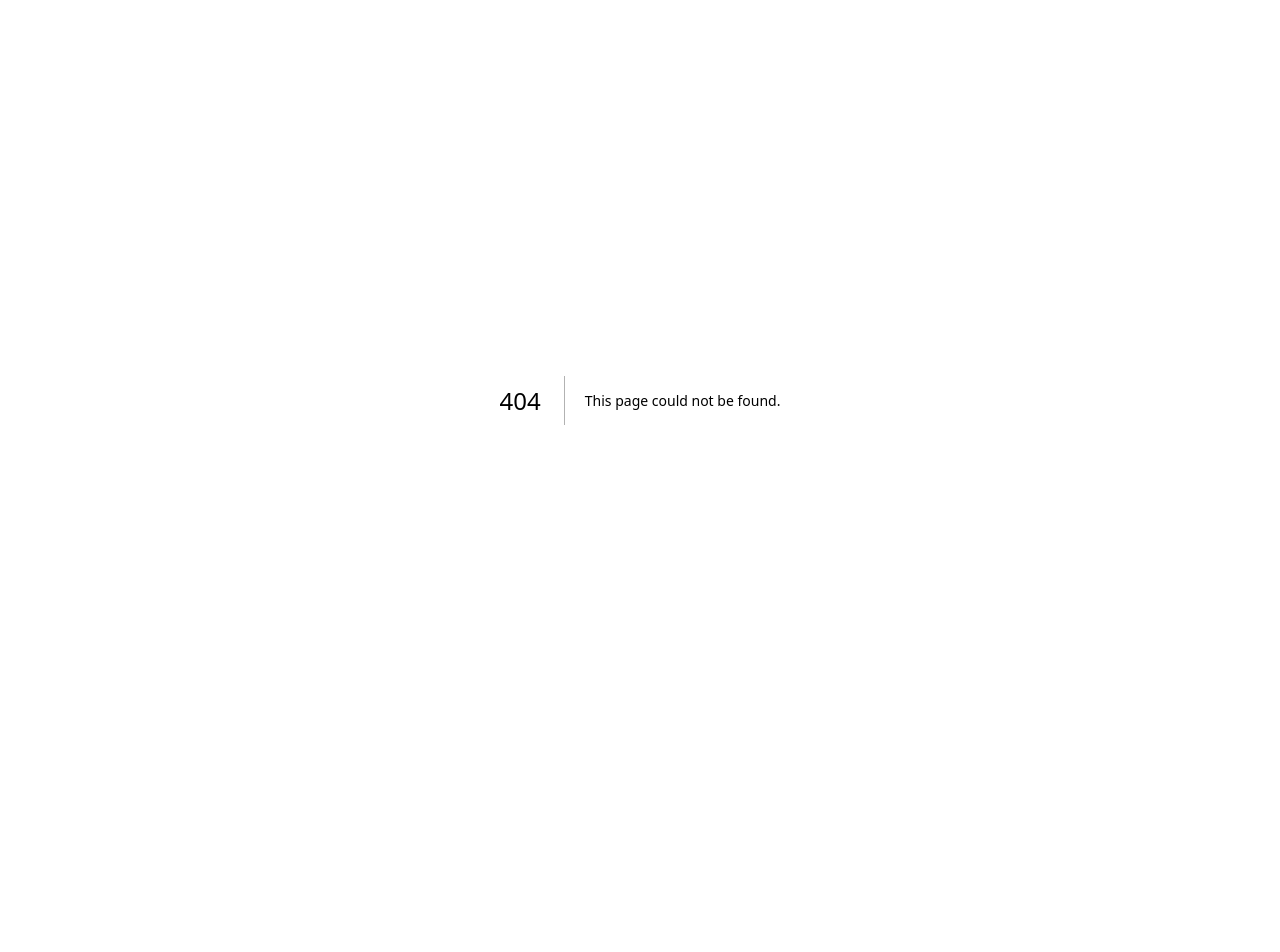
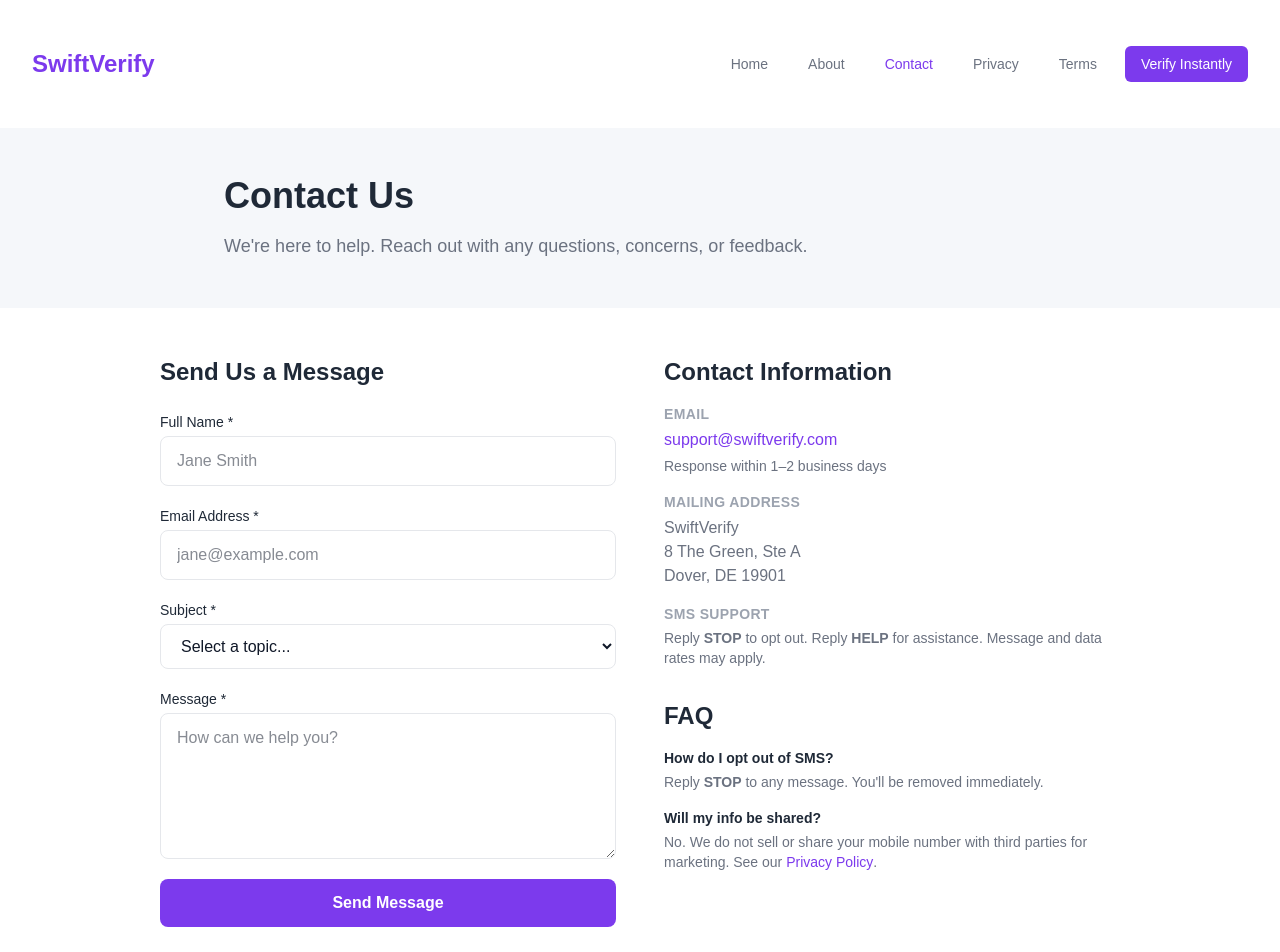
Before and after one commit to Textingman/org23224-swiftverify, a Next.js app: page /contact in a window 1280 px wide. Before the commit this address had no page. Shown: the top 952 px of the page. Before the commit the page ends 800 px from the top, so only its background shows below. Built offline with nearby package versions, Linux system fonts and the light colour scheme.

Commit message:
Initial site setup: SwiftVerify

```diff
--- /dev/null
+++ b/app/contact/page.tsx
@@ -0,0 +1,114 @@
+'use client';
+
+import { useState } from 'react';
+import Navbar from '../components/Navbar';
+import Footer from '../components/Footer';
+
+export default function ContactPage() {
+  const [formData, setFormData] = useState({ name: '', email: '', subject: '', message: '' });
+  const [submitted, setSubmitted] = useState(false);
+  const [submitting, setSubmitting] = useState(false);
+
+  const handleChange = (e: React.ChangeEvent<HTMLInputElement | HTMLTextAreaElement | HTMLSelectElement>) => {
+    setFormData({ ...formData, [e.target.name]: e.target.value });
+  };
+
+  const handleSubmit = async (e: React.FormEvent) => {
+    e.preventDefault();
+    setSubmitting(true);
+    setTimeout(() => { setSubmitting(false); setSubmitted(true); }, 1200);
+  };
+
+  return (
+    <div className="min-h-screen" style={{ backgroundColor: '#FFFFFF' }}>
+      <Navbar />
+      <section className="py-12" style={{ backgroundColor: '#F5F7FA' }}>
+        <div className="max-w-4xl mx-auto px-4 sm:px-6 lg:px-8">
+          <h1 className="text-4xl font-extrabold mb-4" style={{ color: '#1F2937' }}>Contact Us</h1>
+          <p className="text-lg" style={{ color: '#6B7280' }}>We're here to help. Reach out with any questions, concerns, or feedback.</p>
+        </div>
+      </section>
+      <section className="max-w-5xl mx-auto px-4 sm:px-6 lg:px-8 py-12">
+        <div className="grid grid-cols-1 md:grid-cols-2 gap-12">
+          <div>
+            <h2 className="text-2xl font-bold mb-6" style={{ color: '#1F2937' }}>Send Us a Message</h2>
+            {submitted ? (
+              <div className="rounded-xl p-8 text-center" style={{ backgroundColor: '#F0FDF4', border: '1px solid #BBF7D0' }}>
+                <div className="w-16 h-16 rounded-full flex items-center justify-center mx-auto mb-4" style={{ backgroundColor: '#DCFCE7' }}>
+                  <svg className="w-8 h-8" style={{ color: '#16A34A' }} fill="none" stroke="currentColor" viewBox="0 0 24 24">
+                    <path strokeLinecap="round" strokeLinejoin="round" strokeWidth={2} d="M5 13l4 4L19 7" />
+                  </svg>
+                </div>
+                <h3 className="text-xl font-bold mb-2" style={{ color: '#1F2937' }}>Message Sent!</h3>
+                <p style={{ color: '#6B7280' }}>Thank you for reaching out. We'll get back to you within 1–2 business days.</p>
+              </div>
+            ) : (
+              <form onSubmit={handleSubmit} className="space-y-5">
+                <div>
+                  <label className="block text-sm font-medium mb-1" style={{ color: '#1F2937' }}>Full Name *</label>
+                  <input type="text" name="name" required value={formData.name} onChange={handleChange} placeholder="Jane Smith" className="block w-full px-4 py-3 rounded-lg text-gray-900" style={{ border: '1px solid #E5E7EB' }} />
+                </div>
+                <div>
+                  <label className="block text-sm font-medium mb-1" style={{ color: '#1F2937' }}>Email Address *</label>
+                  <input type="email" name="email" required value={formData.email} onChange={handleChange} placeholder="jane@example.com" className="block w-full px-4 py-3 rounded-lg text-gray-900" style={{ border: '1px solid #E5E7EB' }} />
+                </div>
+                <div>
+                  <label className="block text-sm font-medium mb-1" style={{ color: '#1F2937' }}>Subject *</label>
+                  <select name="subject" required value={formData.subject} onChange={handleChange} className="block w-full px-4 py-3 rounded-lg text-gray-900" style={{ border: '1px solid #E5E7EB' }}>
+                    <option value="">Select a topic...</option>
+                    <option value="general">General Inquiry</option>
+                    <option value="sms-optout">SMS Opt-Out Request</option>
+                    <option value="sms-help">SMS Help</option>
+                    <option value="privacy">Privacy / Data Request</option>
+                    <option value="other">Other</option>
+                  </select>
+                </div>
+                <div>
+                  <label className="block text-sm font-medium mb-1" style={{ color: '#1F2937' }}>Message *</label>
+                  <textarea name="message" required rows={5} value={formData.message} onChange={handleChange} placeholder="How can we help you?" className="block w-full px-4 py-3 rounded-lg text-gray-900" style={{ border: '1px solid #E5E7EB' }} />
+                </div>
+                <button type="submit" disabled={submitting} className="w-full py-3 px-6 rounded-lg text-white font-semibold transition-opacity" style={{ backgroundColor: submitting ? '#9CA3AF' : '#7C3AED', cursor: submitting ? 'not-allowed' : 'pointer' }}>
+                  {submitting ? 'Sending...' : 'Send Message'}
+                </button>
+              </form>
+            )}
+          </div>
+          <div className="space-y-8">
+            <div>
+              <h2 className="text-2xl font-bold mb-4" style={{ color: '#1F2937' }}>Contact Information</h2>
+              <div className="space-y-4">
+                <div>
+                  <h3 className="text-sm font-semibold uppercase tracking-wide mb-1" style={{ color: '#9CA3AF' }}>Email</h3>
+                  <a href="mailto:support@swiftverify.com" className="text-base font-medium hover:underline" style={{ color: '#7C3AED' }}>support@swiftverify.com</a>
+                  <p className="text-sm mt-1" style={{ color: '#6B7280' }}>Response within 1–2 business days</p>
+                </div>
+                <div>
+                  <h3 className="text-sm font-semibold uppercase tracking-wide mb-1" style={{ color: '#9CA3AF' }}>Mailing Address</h3>
+                  <p style={{ color: '#6B7280' }}>SwiftVerify<br />8 The Green, Ste A<br />Dover, DE 19901</p>
+                </div>
+                <div>
+                  <h3 className="text-sm font-semibold uppercase tracking-wide mb-1" style={{ color: '#9CA3AF' }}>SMS Support</h3>
+                  <p className="text-sm" style={{ color: '#6B7280' }}>Reply <strong>STOP</strong> to opt out. Reply <strong>HELP</strong> for assistance. Message and data rates may apply.</p>
+                </div>
+              </div>
+            </div>
+            <div>
+              <h2 className="text-2xl font-bold mb-4" style={{ color: '#1F2937' }}>FAQ</h2>
+              <div className="space-y-4">
+                <div>
+                  <h3 className="text-sm font-semibold mb-1" style={{ color: '#1F2937' }}>How do I opt out of SMS?</h3>
+                  <p className="text-sm" style={{ color: '#6B7280' }}>Reply <strong>STOP</strong> to any message. You'll be removed immediately.</p>
+                </div>
+                <div>
+                  <h3 className="text-sm font-semibold mb-1" style={{ color: '#1F2937' }}>Will my info be shared?</h3>
+                  <p className="text-sm" style={{ color: '#6B7280' }}>No. We do not sell or share your mobile number with third parties for marketing. See our <a href="/privacy" className="font-medium hover:underline" style={{ color: '#7C3AED' }}>Privacy Policy</a>.</p>
+                </div>
+              </div>
+            </div>
+          </div>
+        </div>
+      </section>
+      <Footer />
+    </div>
+  );
+}
```
